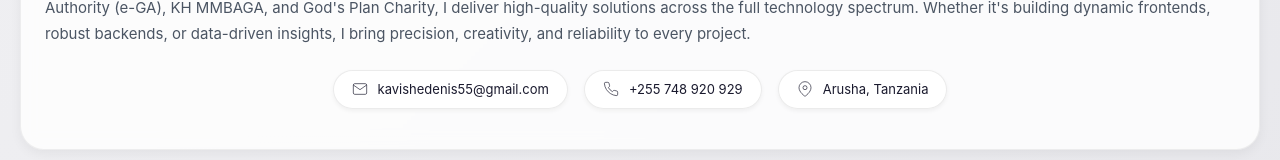
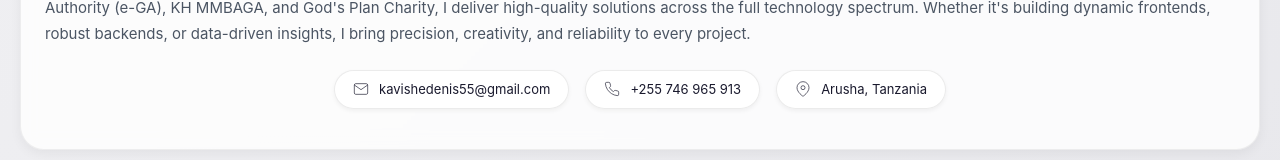
Before and after one commit to DenisPKavishe/portfolio, a Next.js app: page / in a window 1280 px wide. Shown: the part 1564-1724 px from the top of the page. Built offline with nearby package versions, Linux system fonts and the light colour scheme.

Commit message:
edit number on home page

```diff
--- a/src/app/page.tsx
+++ b/src/app/page.tsx
@@ -590,7 +590,7 @@ export default function Home() {
             </a>
             <a href="https://wa.me/255746965913" className="contact-chip">
               <svg width="16" height="16" viewBox="0 0 24 24" fill="none" stroke="currentColor"><path d="M22 16.92v3a2 2 0 0 1-2.18 2 19.79 19.79 0 0 1-8.63-3.07 19.5 19.5 0 0 1-6-6 19.79 19.79 0 0 1-3.07-8.67A2 2 0 0 1 4.11 2h3a2 2 0 0 1 2 1.72c.127.96.362 1.903.7 2.81a2 2 0 0 1-.45 2.11L8.09 9.91a16 16 0 0 0 6 6l1.27-1.27a2 2 0 0 1 2.11-.45c.907.338 1.85.573 2.81.7A2 2 0 0 1 22 16.92z"/></svg>
-              +255 748 920 929
+              +255 746 965 913
             </a>
             <a href="#" className="contact-chip">
               <svg width="16" height="16" viewBox="0 0 24 24" fill="none" stroke="currentColor"><path d="M21 10c0 7-9 13-9 13s-9-6-9-13a9 9 0 0 1 18 0z"/><circle cx="12" cy="10" r="3"/></svg>
```
